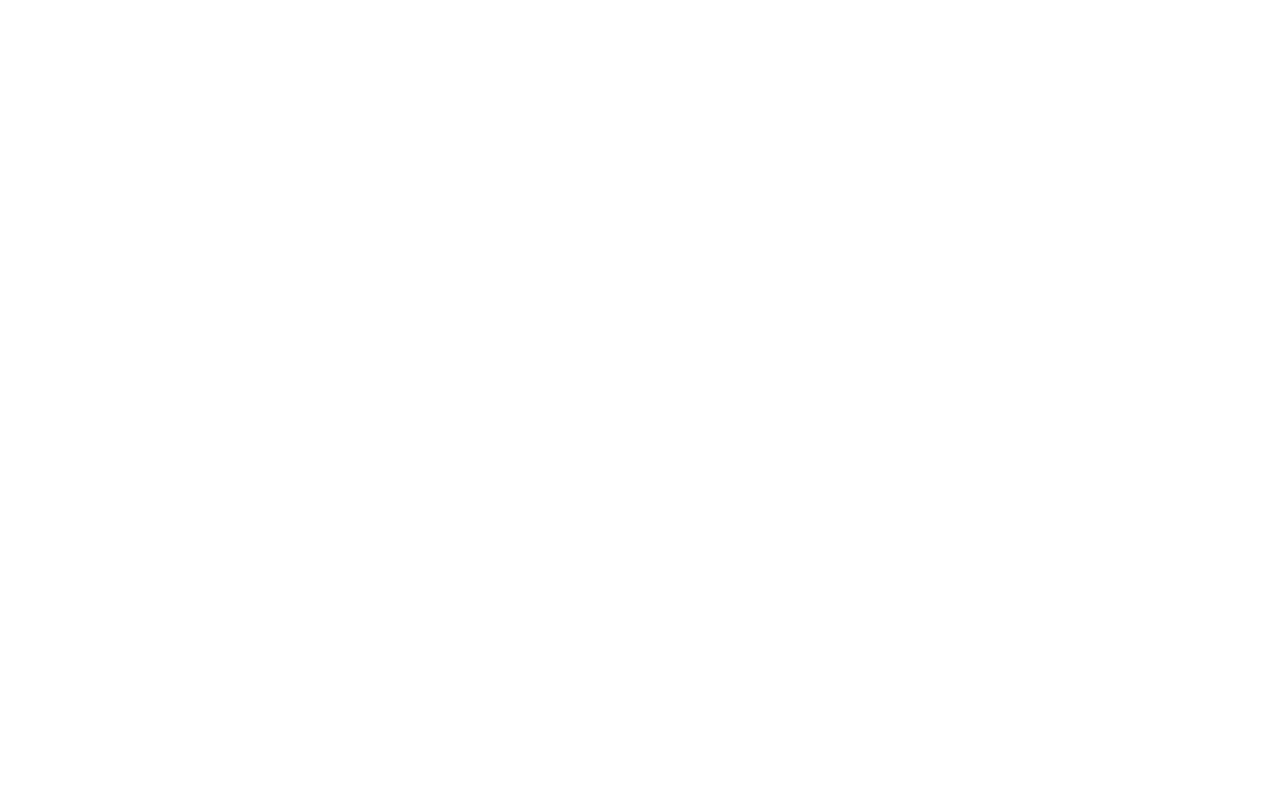
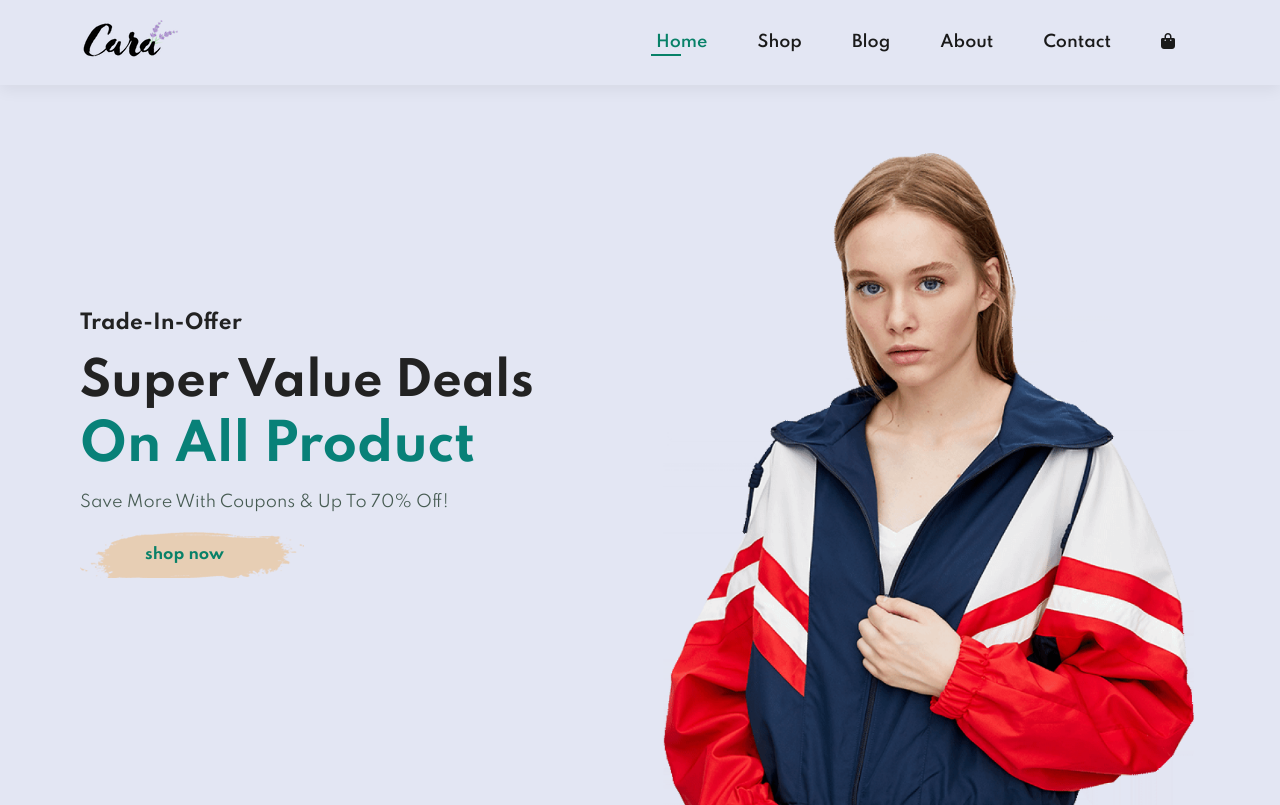
Before and after one commit to victor234256/E-commerce, a plain HTML site: page index.html in a window 1280 px wide. Drawn offline with Linux system fonts and the light colour scheme.

Commit message:
header added

```diff
--- a/index.html
+++ b/index.html
@@ -5,8 +5,37 @@
     <meta http-equiv="X-UA-Compatible" content="IE=edge">
     <meta name="viewport" content="width=device-width, initial-scale=1.0">
     <title>Document</title>
+    <!-- The font awesome link -->
+    <link rel="stylesheet" href="https://cdnjs.cloudflare.com/ajax/libs/font-awesome/6.2.1/css/all.min.css">
+    <!-- end of font awesome link -->
+    <link rel="stylesheet" href="style.css">
 </head>
 <body>
+    <!-- The header session start -->
+        <section id="header">
+            <a href="#"><img src="img/logo.png" class="logo" alt=""></a>
+            <div>
+                <ul id="navbar">
+                    <li><a href="index.html" class="active">Home</a></li>
+                    <li><a href="shop.html.html">Shop</a></li>
+                    <li><a href="blog.html">blog</a></li>
+                    <li><a href="about.html">about</a></li>
+                    <li><a href="contact.html">Contact</a></li>
 
+                    <li><a href="cart.html"><i class="fa fa-shopping-bag"></i></a></li>
+
+                </ul>
+            </div>
+        </section>
+    <!-- The header session end -->
+    <!-- The banner session start -->
+    <section id="banner-text">
+        <h4>Trade-in-offer</h4>
+        <h2>super value deals</h2>
+        <h1>on all product</h1>
+        <p>save more with coupons & up to 70% off!</p>
+        <button>shop now</button>
+    </section>
+    <!-- The banner session end -->
 </body>
 </html>
--- /dev/null
+++ b/style.css
@@ -0,0 +1,113 @@
+@import url('https://fonts.googleapis.com/css2?family=Spartan:wght@100;200;300;400;500;600;700;800;900&display=swap');
+*{
+    margin: 0;
+    padding: 0;
+    box-sizing: border-box;
+    font-family: 'Spartan', sans-serif;
+}
+h1{
+    font-size: 50px;
+    line-height: 64px;
+    color: #222;
+}
+h2{
+    font-size: 46px;
+    line-height: 64px;
+    color: #222;
+}
+h4{
+    font-size: 20px;
+    color: #222;
+}
+h6{
+    font-weight: 700;
+    font-size: 12px;
+}
+p{
+    font-size: 16px;
+    color: #465b52;
+    margin: 15px 0 20px 0;
+}
+section-p1{
+    padding: 40px 80px;
+}
+section-m1{
+    margin: 40px 0;
+}
+body{
+    width: 100%;
+    text-transform: capitalize;
+}
+#header {
+    display: flex;
+    align-items: center;
+    justify-content: space-between;
+    padding: 20px 80px;
+    background: #E3E6F3;
+    box-shadow: 0 5px 15px rgba(0, 0, 0, .06);
+    z-index: 999;
+    position: sticky;
+    top: 0;
+    left: 0;
+}
+#navbar{
+    display: flex;
+    justify-content: center;
+    align-items: center;
+}
+#navbar li{
+    list-style-type: none;
+    padding: 0 25px;
+    position: relative;
+}
+#navbar li a{
+    text-decoration: none;
+    font-size: 16px;
+    font-weight: 600;
+    color: #1a1a1a;
+    transition: .3s linear;
+}
+#navbar li a:hover,
+#navbar li a.active{
+    color: #088168;
+}
+#navbar li a.active::after,
+#navbar li a:hover::after{
+    content: "";
+    width: 30%;
+    height: 2px;
+    background: #088168;
+    position: absolute;
+    bottom: -4px;
+    left: 20px;
+}
+#banner-text{
+    background-image: url('img/hero4.png');
+    height: 90vh;
+    width: 100%;
+    background-position: top 25% right 0;
+    background-size: cover ;
+    padding: 0 80px;
+    display: flex;
+    flex-direction: column;
+    align-items: flex-start;
+    justify-content: center;
+
+}
+#banner-text h4{
+padding-bottom: 15px;
+}
+#banner-text h1{
+    color: #088178;
+}
+#banner-text button{
+    background: url('img/button.png');
+    background-color: transparent;
+    border: none;
+    padding: 14px 80px 14px 65px;
+    cursor: pointer;
+    color: #088168;
+    background-repeat: none;
+    font-size: 15px;
+    font-weight: 700;
+}
```
Also changed, not shown: index.js (added).
